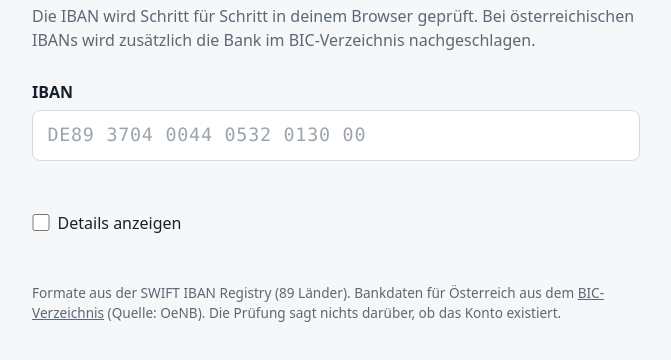
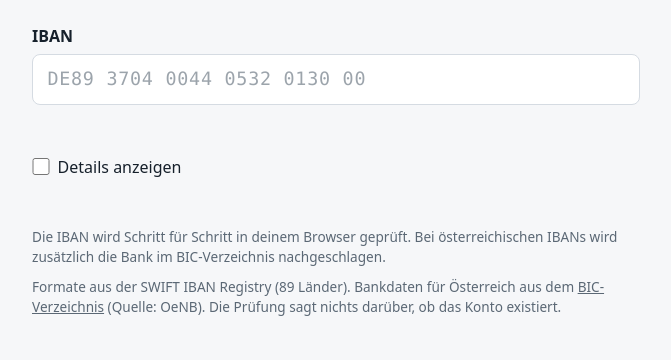
Before and after one commit to alexanderwendel8/iban-pruefung, a plain HTML site: page index.html in a window 1280 px wide. Shown: the part 82-442 px from the top of the page, without its empty margins (304-975 px from the left). Drawn offline with Linux system fonts and the light colour scheme; no server answers.

Commit message:
Erklärung von oben in den Fußbereich verschieben
Co-Authored-By: Claude Fable 5.2 <noreply@anthropic.com>
Claude-Session: https://claude.ai/code/session_01Wgm7WXu4UCZrBeAGPsicJq

```diff
--- a/index.html
+++ b/index.html
@@ -10,8 +10,6 @@
 <body>
   <main>
     <h1>IBAN-Prüfung</h1>
-    <p class="einleitung">Die IBAN wird Schritt für Schritt in deinem Browser geprüft. Bei österreichischen IBANs wird zusätzlich die Bank im BIC-Verzeichnis nachgeschlagen.</p>
-
     <label for="iban">IBAN</label>
     <input id="iban" type="text" inputmode="text" autocomplete="off" autocapitalize="characters"
            spellcheck="false" placeholder="DE89 3704 0044 0532 0130 00" aria-describedby="ergebnis">
@@ -24,9 +22,12 @@
     <p id="ladefehler" class="ladefehler" hidden></p>
   </main>
   <footer>
+    <p>Die IBAN wird Schritt für Schritt in deinem Browser geprüft. Bei österreichischen IBANs wird zusätzlich die Bank im BIC-Verzeichnis nachgeschlagen.</p>
+    <p>
     Formate aus der SWIFT IBAN Registry (<span id="anzahl">–</span> Länder).
     Bankdaten für Österreich aus dem <a href="https://alexanderwendel8.github.io/bic-verzeichnis/">BIC-Verzeichnis</a> (Quelle: OeNB).
     Die Prüfung sagt nichts darüber, ob das Konto existiert.
+    </p>
   </footer>
   <script type="module" src="web/app.js"></script>
 </body>
--- a/web/style.css
+++ b/web/style.css
@@ -17,8 +17,7 @@ body {
 }
 main, footer { max-width: 40rem; margin: 0 auto; padding: 0 1rem; }
 main { padding-top: 2.5rem; }
-h1 { font-size: 1.75rem; margin: 0 0 .25rem; }
-.einleitung { color: var(--leise); margin: 0 0 1.75rem; }
+h1 { font-size: 1.75rem; margin: 0 0 1.5rem; }
 label { display: block; font-weight: 600; margin-bottom: .35rem; }
 input[type="text"] {
   width: 100%; padding: .8rem .9rem; border: 1px solid var(--rand); border-radius: .5rem;
@@ -59,5 +58,6 @@ dt { color: var(--leise); }
 dd { margin: 0; font-family: ui-monospace, SFMono-Regular, Menlo, Consolas, monospace; overflow-wrap: anywhere; }
 .ladefehler { color: var(--fehler); }
 footer a { color: inherit; }
+footer p { margin: 0 0 .6rem; }
 footer { color: var(--leise); font-size: .85rem; padding-top: 2rem; padding-bottom: 2rem; }
 @media (max-width: 30rem) { dl { grid-template-columns: 1fr; } dd { margin-bottom: .3rem; } }
```
